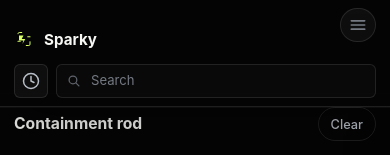
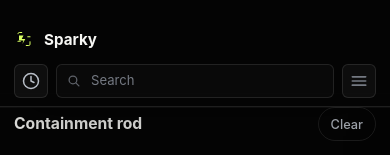
Before and after one commit to fightingentropy/sparky, a React (Vite) app: page / in a window 390 px wide. Shown: the top 155 px of the page. Built offline with nearby package versions, Linux system fonts and the light colour scheme.

Commit message:
Simplify app header navigation

```diff
--- a/src/App.tsx
+++ b/src/App.tsx
@@ -1980,17 +1980,25 @@ export default function App() {
           <strong>Sparky</strong>
         </a>
 
-        <nav className="primary-nav" aria-label="Primary">
-          <a
-            href={getPageHref("home")}
-            className={page === "home" ? "is-active" : undefined}
-            onClick={(event) => {
-              event.preventDefault();
-              navigateTo("home");
-            }}
+        <div className="topbar-actions">
+          <button type="button" className="topbar-icon-button" onClick={() => setHistoryOpen(true)} aria-label="Calculation history" title="Calculation history">
+            <svg width="18" height="18" viewBox="0 0 24 24" fill="none" stroke="currentColor" strokeWidth="2" strokeLinecap="round" strokeLinejoin="round"><circle cx="12" cy="12" r="10"/><polyline points="12 6 12 12 16 14"/></svg>
+          </button>
+          <button
+            type="button"
+            className="search-field"
+            aria-label="Open command palette"
+            aria-haspopup="dialog"
+            aria-expanded={paletteOpen}
+            onClick={openCommandPalette}
           >
-            Home
-          </a>
+            <svg className="search-icon" viewBox="0 0 20 20" aria-hidden="true" fill="none">
+              <circle cx="8.5" cy="8.5" r="5.5" stroke="currentColor" strokeWidth="1.8" />
+              <path d="M12.7 12.7 17 17" stroke="currentColor" strokeWidth="1.8" strokeLinecap="round" />
+            </svg>
+            <span className="search-placeholder">Search</span>
+            <span className="search-hint">⌘ K</span>
+          </button>
           <div className="nav-menu-wrap">
             <button
               type="button"
@@ -1999,7 +2007,7 @@ export default function App() {
               aria-label="Open navigation menu"
               aria-haspopup="menu"
               aria-expanded={navMenuOpen}
-              aria-controls="primary-nav-menu"
+              aria-controls="page-nav-menu"
               onClick={() => setNavMenuOpen((open) => !open)}
             >
               <svg width="20" height="20" viewBox="0 0 24 24" fill="none" stroke="currentColor" strokeWidth="2" strokeLinecap="round" strokeLinejoin="round" aria-hidden="true">
@@ -2010,7 +2018,7 @@ export default function App() {
             </button>
             {navMenuOpen ? (
               <div
-                id="primary-nav-menu"
+                id="page-nav-menu"
                 ref={navMenuRef}
                 className="nav-menu"
                 role="menu"
@@ -2075,35 +2083,6 @@ export default function App() {
               </div>
             ) : null}
           </div>
-        </nav>
-
-        <div className="topbar-actions">
-          <button type="button" className="topbar-icon-button" onClick={() => setHistoryOpen(true)} aria-label="Calculation history" title="Calculation history">
-            <svg width="18" height="18" viewBox="0 0 24 24" fill="none" stroke="currentColor" strokeWidth="2" strokeLinecap="round" strokeLinejoin="round"><circle cx="12" cy="12" r="10"/><polyline points="12 6 12 12 16 14"/></svg>
-          </button>
-          <button
-            type="button"
-            className="search-field"
-            aria-label="Open command palette"
-            aria-haspopup="dialog"
-            aria-expanded={paletteOpen}
-            onClick={openCommandPalette}
-          >
-            <svg className="search-icon" viewBox="0 0 20 20" aria-hidden="true" fill="none">
-              <circle cx="8.5" cy="8.5" r="5.5" stroke="currentColor" strokeWidth="1.8" />
-              <path d="M12.7 12.7 17 17" stroke="currentColor" strokeWidth="1.8" strokeLinecap="round" />
-            </svg>
-            <span className="search-placeholder">Search</span>
-            <span className="search-hint">⌘ K</span>
-          </button>
-          {user ? (
-            <div className="account-chip">
-              <span className="account-avatar">{(user.email[0] ?? "?").toUpperCase()}</span>
-              <button type="button" className="ghost-button account-logout" onClick={logout}>Log out</button>
-            </div>
-          ) : (
-            <button type="button" className="ghost-button account-login-btn" onClick={() => setAuthOpen(true)}>Log in</button>
-          )}
         </div>
       </header>
 
--- a/src/styles.css
+++ b/src/styles.css
@@ -123,7 +123,7 @@ a {
   top: 14px;
   z-index: 20;
   display: grid;
-  grid-template-columns: auto auto minmax(260px, 1fr);
+  grid-template-columns: auto minmax(260px, 1fr);
   gap: 14px;
   align-items: center;
   padding: 10px 12px;
@@ -162,47 +162,6 @@ h1, h2, h3 {
   height: 24px;
   color: var(--accent);
   flex: 0 0 auto;
-}
-
-.primary-nav {
-  display: inline-flex;
-  gap: 4px;
-  padding: 4px;
-  border-radius: 999px;
-  background: rgba(255, 255, 255, 0.035);
-  border: 1px solid rgba(255, 255, 255, 0.055);
-  align-items: center;
-}
-
-.primary-nav .nav-menu-wrap {
-  margin-left: auto;
-}
-
-.primary-nav > a {
-  min-height: 34px;
-  padding: 0 16px;
-  border: 0;
-  border-radius: 999px;
-  background: transparent;
-  color: var(--muted);
-  font-size: 0.85rem;
-  font-weight: 650;
-  display: inline-flex;
-  align-items: center;
-  justify-content: center;
-  transition: all 180ms var(--ease);
-}
-
-.primary-nav > a.is-active {
-  background: var(--text);
-  color: var(--bg);
-  font-weight: 700;
-  box-shadow: inset 0 -1px 0 rgba(0, 0, 0, 0.18);
-}
-
-.primary-nav > a:hover:not(.is-active) {
-  color: var(--muted);
-  background: transparent;
 }
 
 /* ── Hamburger nav menu ─────────────────── */
@@ -257,7 +216,6 @@ h1, h2, h3 {
   border-radius: 14px;
   background: rgba(12, 13, 14, 0.98);
   box-shadow: 0 24px 80px rgba(0, 0, 0, 0.48), inset 0 1px 0 rgba(255, 255, 255, 0.05);
-  animation: nav-menu-in 140ms var(--ease);
 }
 
 .nav-menu-item {
@@ -297,7 +255,8 @@ h1, h2, h3 {
 }
 
 .nav-menu-account {
-  display: none;
+  display: grid;
+  gap: 2px;
 }
 
 .nav-menu-account-label {
@@ -323,17 +282,6 @@ h1, h2, h3 {
   justify-content: flex-start;
 }
 
-@keyframes nav-menu-in {
-  from {
-    opacity: 0;
-    transform: translateY(-4px);
-  }
-  to {
-    opacity: 1;
-    transform: translateY(0);
-  }
-}
-
 .topbar-actions {
   display: flex;
   gap: 8px;
@@ -347,8 +295,10 @@ h1, h2, h3 {
   gap: 10px;
   align-items: center;
   min-height: 36px;
-  flex: 1;
-  min-width: 160px;
+  flex: 0 0 280px;
+  width: 280px;
+  min-width: 180px;
+  max-width: 320px;
   padding: 0 9px 0 12px;
   border: 1px solid var(--border);
   border-radius: 999px;
@@ -1740,15 +1690,15 @@ input:disabled {
     gap: 10px 12px;
   }
 
-  .primary-nav {
-    overflow: visible;
-    width: auto;
-    justify-self: end;
-  }
-
   .topbar-actions {
     grid-column: 1 / -1;
     width: 100%;
+  }
+
+  .search-field {
+    flex: 1 1 auto;
+    width: auto;
+    max-width: none;
   }
 
   .topbar-actions,
@@ -1933,66 +1883,39 @@ input:disabled {
     font-size: 0.95rem;
   }
 
-  .primary-nav {
-    position: fixed;
-    top: calc(env(safe-area-inset-top) + 8px);
-    right: calc(env(safe-area-inset-right) + 14px);
-    z-index: 42;
-    display: inline-flex;
-    justify-content: flex-end;
-    justify-self: end;
-    width: auto;
-    min-width: 0;
-    overflow: visible;
-    padding: 0;
-    margin-left: 0;
-    border-radius: 0;
-    align-items: center;
-    background: transparent;
-    border: 0;
-  }
-
-  .primary-nav .nav-menu-wrap {
-    position: relative;
-    display: inline-flex;
-    top: auto;
-    right: auto;
-    z-index: 35;
-    justify-self: end;
-    margin-left: 0;
-  }
-
-  .nav-menu-toggle {
-    display: inline-flex;
-  }
-
-  .primary-nav > a {
-    display: none;
-  }
-
   .nav-menu {
     right: 0;
     min-width: min(260px, calc(100vw - 28px));
   }
 
-  .nav-menu-account {
-    display: grid;
-    gap: 2px;
-  }
-
   .topbar-actions {
     display: grid;
     grid-column: 1 / -1;
-    grid-template-columns: 34px minmax(0, 1fr);
+    grid-template-columns: 34px minmax(0, 1fr) 34px;
     width: 100%;
     gap: 8px;
     min-width: 0;
-    overflow: hidden;
-  }
-
-  .topbar-actions .account-chip,
-  .topbar-actions .account-login-btn {
-    display: none;
+    overflow: visible;
+  }
+
+  .topbar-actions > .topbar-icon-button {
+    grid-column: 1;
+  }
+
+  .topbar-actions > .search-field {
+    grid-column: 2;
+    width: 100%;
+  }
+
+  .topbar-actions .nav-menu-wrap {
+    grid-column: 3;
+    justify-self: end;
+  }
+
+  .nav-menu-toggle {
+    width: 34px;
+    height: 34px;
+    border-radius: var(--radius-sm);
   }
 
   .search-field {
@@ -4341,13 +4264,7 @@ body[data-page="interactive"] .ix-3d-wrap {
   opacity: 0.8;
 }
 
-/* ── Account chip in topbar ── */
-
-.account-chip {
-  display: flex;
-  align-items: center;
-  gap: 8px;
-}
+/* ── Account menu ── */
 
 .account-avatar {
   display: grid;
@@ -4357,21 +4274,9 @@ body[data-page="interactive"] .ix-3d-wrap {
   border-radius: 50%;
   background: var(--accent);
   color: #050505;
-  color: #fff;
   font-size: 0.75rem;
   font-weight: 700;
   line-height: 1;
-}
-
-.account-logout {
-  font-size: 0.8rem !important;
-  padding: 4px 10px !important;
-}
-
-.account-login-btn {
-  font-size: 0.85rem !important;
-  padding: 5px 14px !important;
-  white-space: nowrap;
 }
 
 @media (prefers-reduced-motion: reduce) {
```
